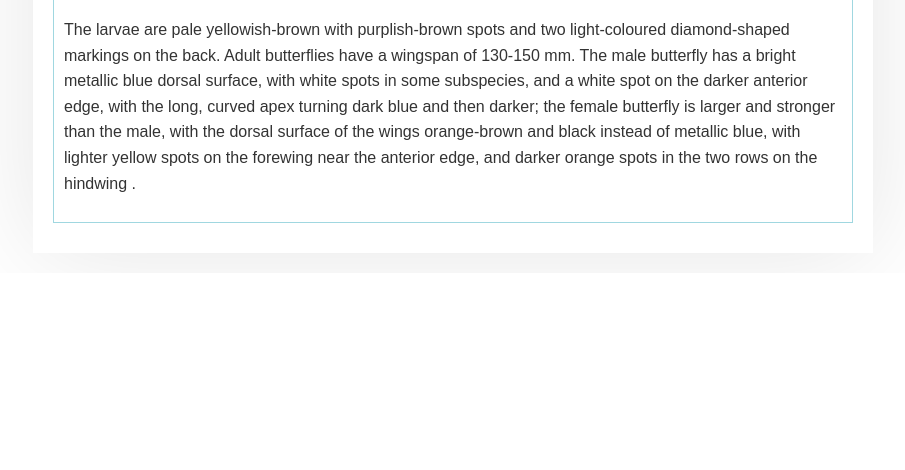
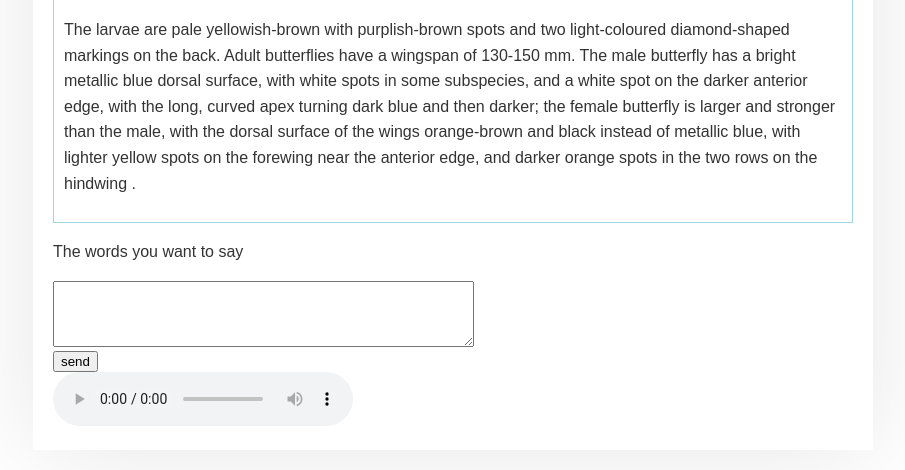
Before and after one commit to heriaRui/RuiCHEN., a plain HTML site: page index.html in a window 1280 px wide. Shown: the part 961-1431 px from the top of the page, without its empty margins (187-1092 px from the left). Before the commit the page ends 1234 px from the top, so only its background shows below. Drawn offline with Linux system fonts and the light colour scheme.

Commit message:
Update index.html

```diff
--- a/index.html
+++ b/index.html
@@ -48,6 +48,15 @@
 
     Adult butterflies have a wingspan of 130-150 mm. The male butterfly has a bright metallic blue dorsal surface, with white spots in some subspecies, and a white spot on the darker anterior edge, with the long, curved apex turning dark blue and then darker; the female butterfly is larger and stronger than the male, with the dorsal surface of the wings orange-brown and black instead of metallic blue, with lighter yellow spots on the forewing near the anterior edge, and darker orange spots in the two rows on the hindwing .</p>
 </section>
+<form>
+    <p>The words you want to say</p>
+    <textarea  rows="4" cols="50"></textarea>
+    <br>
+    <input type="submit" value="send">
+  </form>
+  <audio controls>
+    <source src="heavy-heart.mp3" type="audio/mpeg">
+  </audio>
 </main>
 
 </body>
```
